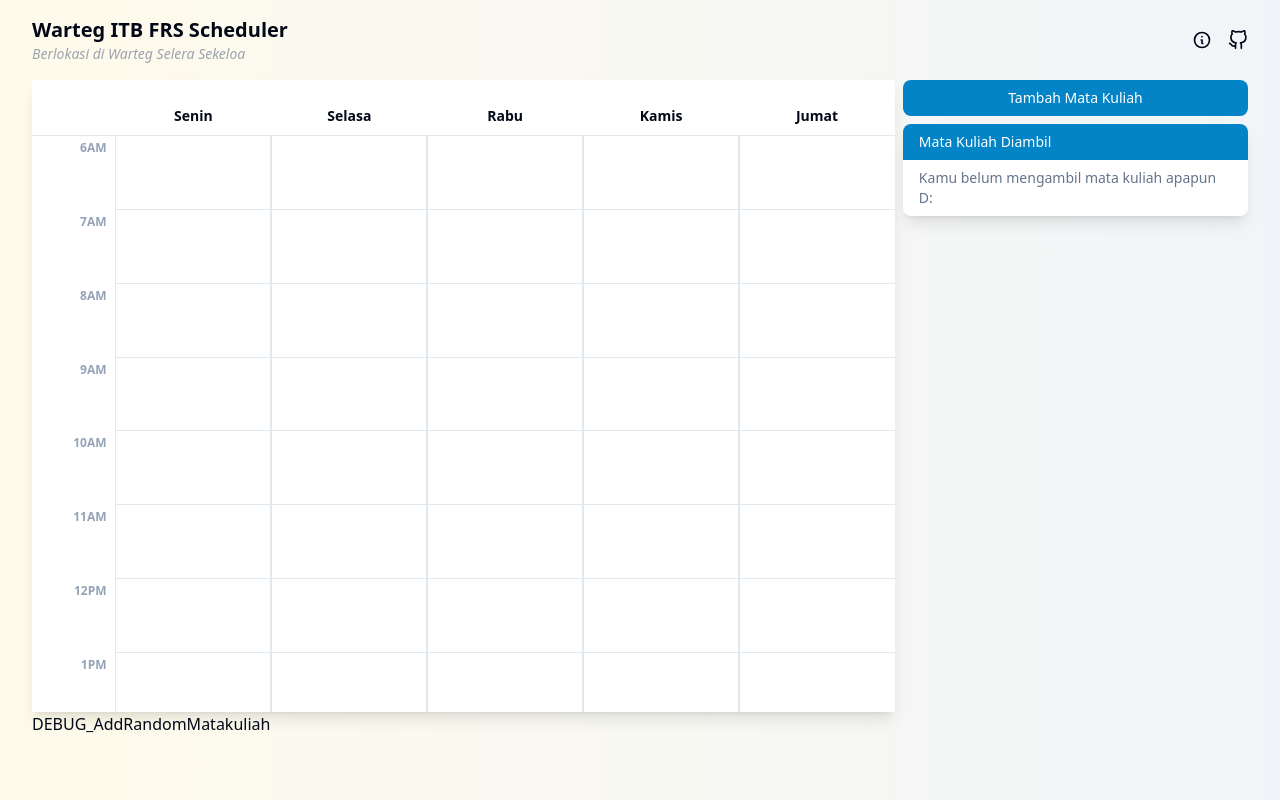
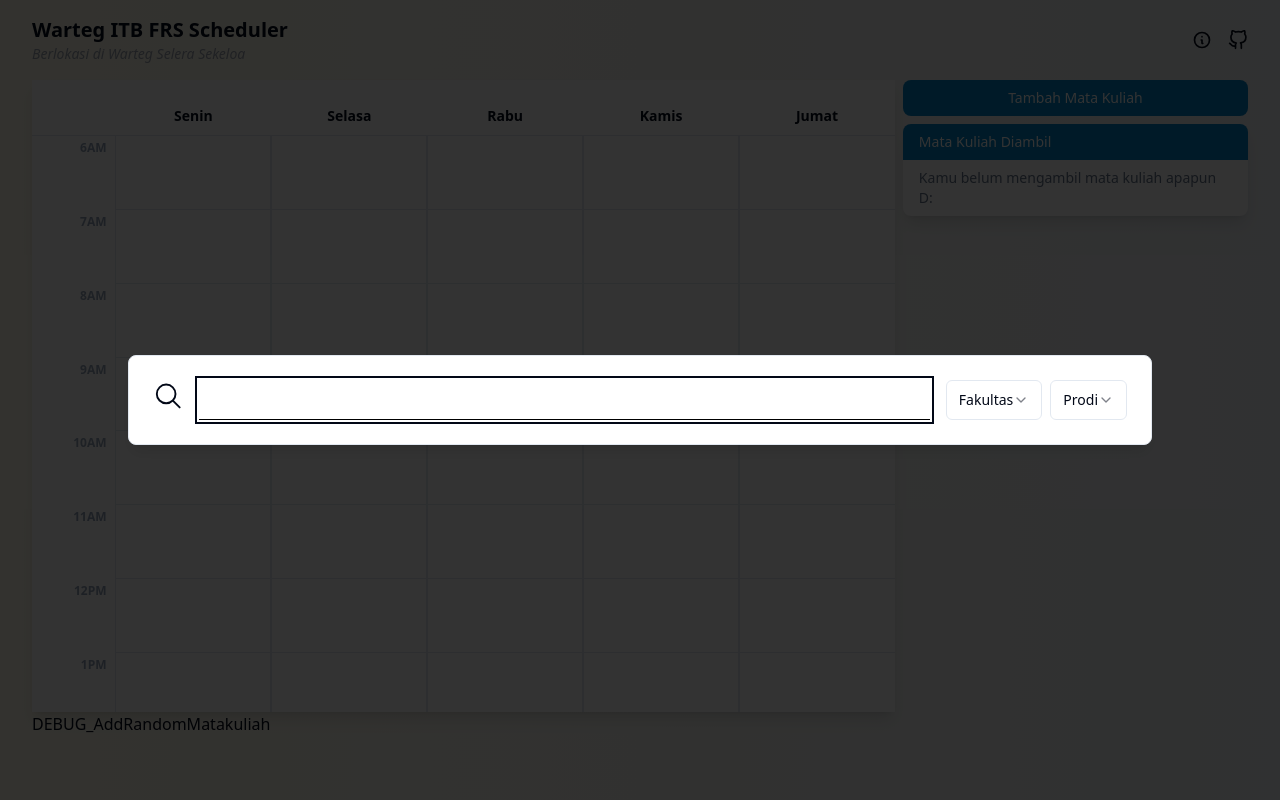
Before and after one commit to fawwazabrials/warteg-frs-scheduler, a React (Vite) app: page / in a window 1280 px wide. Both pictures are taken after a click on the button "Tambah Mata Kuliah". Built offline with nearby package versions, Linux system fonts and the light colour scheme.

Commit message:
feat: add dialog ui for searching matkuls

```diff
--- a/package.json
+++ b/package.json
@@ -12,6 +12,7 @@
   },
   "dependencies": {
     "@radix-ui/react-dialog": "^1.0.5",
+    "@radix-ui/react-select": "^2.0.0",
     "class-variance-authority": "^0.7.0",
     "clsx": "^2.1.0",
     "lucide-react": "^0.316.0",
--- a/src/components/ListMatakuliahTerpilih.tsx
+++ b/src/components/ListMatakuliahTerpilih.tsx
@@ -1,4 +1,13 @@
 import { IMatakuliahTerpilih } from '@/models/MatakuliahTerpilih';
+import {
+  Dialog,
+  DialogContent,
+  DialogDescription,
+  DialogTitle,
+  DialogTrigger,
+  DialogHeader
+} from './ui/dialog';
+import SearchMatakuliah from './SearchMatakuliah';
 
 interface ListMatakuliahTerpilihProps {
   className?: string;
@@ -13,9 +22,16 @@
 }: ListMatakuliahTerpilihProps) => {
   return (
     <div className={`flex flex-col ${className}`}>
-      <button className="bg-sky-600 text-white p-2 w-full rounded-lg text-sm">
-        Tambah Mata Kuliah
-      </button>
+      <Dialog>
+        <DialogTrigger asChild>
+          <button className="bg-sky-600 text-white p-2 w-full rounded-lg text-sm">
+            Tambah Mata Kuliah
+          </button>
+        </DialogTrigger>
+        <DialogContent className="max-w-[80%]">
+          <SearchMatakuliah />
+        </DialogContent>
+      </Dialog>
 
       <div className="bg-white rounded-lg shadow-lg mt-2">
         <h2 className="text-white bg-sky-600 rounded-t-lg px-4 py-2 text-sm">
--- /dev/null
+++ b/src/components/SearchMatakuliah.tsx
@@ -0,0 +1,51 @@
+import React from 'react';
+import { IoSearchOutline } from 'react-icons/io5';
+import {
+  Select,
+  SelectContent,
+  SelectItem,
+  SelectTrigger,
+  SelectValue
+} from './ui/select';
+import { Input } from './ui/input';
+import listFakultas from '../json/list_fakultas.json';
+import listProdi from '../json/list_prodi.json';
+
+const SearchMatakuliah = () => {
+  console.log(listFakultas);
+
+  return (
+    <div className="flex flex-row gap-4">
+      <IoSearchOutline className="w-8 h-8" />
+      <div className="flex flex-col sm:flex-row w-full gap-4">
+        <Input className="flex-auto border-black border-0 border-b rounded-none" />
+        <div className="flex flex-row gap-2">
+          <Select>
+            <SelectTrigger className="flex-1">
+              <SelectValue placeholder="Fakultas" />
+            </SelectTrigger>
+            <SelectContent>
+              {listFakultas.map((fakultas) => (
+                <SelectItem key={fakultas.kode} value={`${fakultas.kode}`}>
+                  {fakultas.kode}
+                </SelectItem>
+              ))}
+            </SelectContent>
+          </Select>
+          <Select>
+            <SelectTrigger className="flex-1">
+              <SelectValue placeholder="Prodi" />
+            </SelectTrigger>
+            <SelectContent>
+              <SelectItem value="light">Light</SelectItem>
+              <SelectItem value="dark">Dark</SelectItem>
+              <SelectItem value="system">System</SelectItem>
+            </SelectContent>
+          </Select>
+        </div>
+      </div>
+    </div>
+  );
+};
+
+export default SearchMatakuliah;
--- a/src/components/ui/dialog.tsx
+++ b/src/components/ui/dialog.tsx
@@ -36,16 +36,16 @@
     <DialogPrimitive.Content
       ref={ref}
       className={cn(
-        'fixed left-[50%] top-[50%] z-50 grid w-full max-w-lg translate-x-[-50%] translate-y-[-50%] gap-4 border bg-background p-6 shadow-lg duration-200 data-[state=open]:animate-in data-[state=closed]:animate-out data-[state=closed]:fade-out-0 data-[state=open]:fade-in-0 data-[state=closed]:zoom-out-95 data-[state=open]:zoom-in-95 data-[state=closed]:slide-out-to-left-1/2 data-[state=closed]:slide-out-to-top-[48%] data-[state=open]:slide-in-from-left-1/2 data-[state=open]:slide-in-from-top-[48%] sm:rounded-lg',
+        'fixed left-[50%] top-[50%] z-50 grid w-full max-w-lg translate-x-[-50%] translate-y-[-50%] gap-4 border bg-background p-6 shadow-lg duration-200 data-[state=open]:animate-in data-[state=closed]:animate-out data-[state=closed]:fade-out-0 data-[state=open]:fade-in-0 data-[state=closed]:zoom-out-95 data-[state=open]:zoom-in-95 data-[state=closed]:slide-out-to-left-1/2 data-[state=closed]:slide-out-to-top-[48%] data-[state=open]:slide-in-from-left-1/2 data-[state=open]:slide-in-from-top-[48%] rounded-lg',
         className
       )}
       {...props}
     >
       {children}
-      <DialogPrimitive.Close className="absolute right-4 top-4 rounded-sm opacity-70 ring-offset-background transition-opacity hover:opacity-100 focus:outline-none focus:ring-2 focus:ring-ring focus:ring-offset-2 disabled:pointer-events-none data-[state=open]:bg-accent data-[state=open]:text-muted-foreground">
+      {/* <DialogPrimitive.Close className="absolute right-4 top-4 rounded-sm opacity-70 ring-offset-background transition-opacity hover:opacity-100 focus:outline-none focus:ring-2 focus:ring-ring focus:ring-offset-2 disabled:pointer-events-none data-[state=open]:bg-accent data-[state=open]:text-muted-foreground">
         <X className="h-4 w-4" />
         <span className="sr-only">Close</span>
-      </DialogPrimitive.Close>
+      </DialogPrimitive.Close> */}
     </DialogPrimitive.Content>
   </DialogPortal>
 ));
--- /dev/null
+++ b/src/components/ui/input.tsx
@@ -0,0 +1,25 @@
+import * as React from "react"
+
+import { cn } from "@/lib/utils"
+
+export interface InputProps
+  extends React.InputHTMLAttributes<HTMLInputElement> {}
+
+const Input = React.forwardRef<HTMLInputElement, InputProps>(
+  ({ className, type, ...props }, ref) => {
+    return (
+      <input
+        type={type}
+        className={cn(
+          "flex h-10 w-full rounded-md border border-input bg-background px-3 py-2 text-sm ring-offset-background file:border-0 file:bg-transparent file:text-sm file:font-medium placeholder:text-muted-foreground focus-visible:outline-none focus-visible:ring-2 focus-visible:ring-ring focus-visible:ring-offset-2 disabled:cursor-not-allowed disabled:opacity-50",
+          className
+        )}
+        ref={ref}
+        {...props}
+      />
+    )
+  }
+)
+Input.displayName = "Input"
+
+export { Input }
--- /dev/null
+++ b/src/components/ui/select.tsx
@@ -0,0 +1,158 @@
+import * as React from "react"
+import * as SelectPrimitive from "@radix-ui/react-select"
+import { Check, ChevronDown, ChevronUp } from "lucide-react"
+
+import { cn } from "@/lib/utils"
+
+const Select = SelectPrimitive.Root
+
+const SelectGroup = SelectPrimitive.Group
+
+const SelectValue = SelectPrimitive.Value
+
+const SelectTrigger = React.forwardRef<
+  React.ElementRef<typeof SelectPrimitive.Trigger>,
+  React.ComponentPropsWithoutRef<typeof SelectPrimitive.Trigger>
+>(({ className, children, ...props }, ref) => (
+  <SelectPrimitive.Trigger
+    ref={ref}
+    className={cn(
+      "flex h-10 w-full items-center justify-between rounded-md border border-input bg-background px-3 py-2 text-sm ring-offset-background placeholder:text-muted-foreground focus:outline-none focus:ring-2 focus:ring-ring focus:ring-offset-2 disabled:cursor-not-allowed disabled:opacity-50 [&>span]:line-clamp-1",
+      className
+    )}
+    {...props}
+  >
+    {children}
+    <SelectPrimitive.Icon asChild>
+      <ChevronDown className="h-4 w-4 opacity-50" />
+    </SelectPrimitive.Icon>
+  </SelectPrimitive.Trigger>
+))
+SelectTrigger.displayName = SelectPrimitive.Trigger.displayName
+
+const SelectScrollUpButton = React.forwardRef<
+  React.ElementRef<typeof SelectPrimitive.ScrollUpButton>,
+  React.ComponentPropsWithoutRef<typeof SelectPrimitive.ScrollUpButton>
+>(({ className, ...props }, ref) => (
+  <SelectPrimitive.ScrollUpButton
+    ref={ref}
+    className={cn(
+      "flex cursor-default items-center justify-center py-1",
+      className
+    )}
+    {...props}
+  >
+    <ChevronUp className="h-4 w-4" />
+  </SelectPrimitive.ScrollUpButton>
+))
+SelectScrollUpButton.displayName = SelectPrimitive.ScrollUpButton.displayName
+
+const SelectScrollDownButton = React.forwardRef<
+  React.ElementRef<typeof SelectPrimitive.ScrollDownButton>,
+  React.ComponentPropsWithoutRef<typeof SelectPrimitive.ScrollDownButton>
+>(({ className, ...props }, ref) => (
+  <SelectPrimitive.ScrollDownButton
+    ref={ref}
+    className={cn(
+      "flex cursor-default items-center justify-center py-1",
+      className
+    )}
+    {...props}
+  >
+    <ChevronDown className="h-4 w-4" />
+  </SelectPrimitive.ScrollDownButton>
+))
+SelectScrollDownButton.displayName =
+  SelectPrimitive.ScrollDownButton.displayName
+
+const SelectContent = React.forwardRef<
+  React.ElementRef<typeof SelectPrimitive.Content>,
+  React.ComponentPropsWithoutRef<typeof SelectPrimitive.Content>
+>(({ className, children, position = "popper", ...props }, ref) => (
+  <SelectPrimitive.Portal>
+    <SelectPrimitive.Content
+      ref={ref}
+      className={cn(
+        "relative z-50 max-h-96 min-w-[8rem] overflow-hidden rounded-md border bg-popover text-popover-foreground shadow-md data-[state=open]:animate-in data-[state=closed]:animate-out data-[state=closed]:fade-out-0 data-[state=open]:fade-in-0 data-[state=closed]:zoom-out-95 data-[state=open]:zoom-in-95 data-[side=bottom]:slide-in-from-top-2 data-[side=left]:slide-in-from-right-2 data-[side=right]:slide-in-from-left-2 data-[side=top]:slide-in-from-bottom-2",
+        position === "popper" &&
+          "data-[side=bottom]:translate-y-1 data-[side=left]:-translate-x-1 data-[side=right]:translate-x-1 data-[side=top]:-translate-y-1",
+        className
+      )}
+      position={position}
+      {...props}
+    >
+      <SelectScrollUpButton />
+      <SelectPrimitive.Viewport
+        className={cn(
+          "p-1",
+          position === "popper" &&
+            "h-[var(--radix-select-trigger-height)] w-full min-w-[var(--radix-select-trigger-width)]"
+        )}
+      >
+        {children}
+      </SelectPrimitive.Viewport>
+      <SelectScrollDownButton />
+    </SelectPrimitive.Content>
+  </SelectPrimitive.Portal>
+))
+SelectContent.displayName = SelectPrimitive.Content.displayName
+
+const SelectLabel = React.forwardRef<
+  React.ElementRef<typeof SelectPrimitive.Label>,
+  React.ComponentPropsWithoutRef<typeof SelectPrimitive.Label>
+>(({ className, ...props }, ref) => (
+  <SelectPrimitive.Label
+    ref={ref}
+    className={cn("py-1.5 pl-8 pr-2 text-sm font-semibold", className)}
+    {...props}
+  />
+))
+SelectLabel.displayName = SelectPrimitive.Label.displayName
+
+const SelectItem = React.forwardRef<
+  React.ElementRef<typeof SelectPrimitive.Item>,
+  React.ComponentPropsWithoutRef<typeof SelectPrimitive.Item>
+>(({ className, children, ...props }, ref) => (
+  <SelectPrimitive.Item
+    ref={ref}
+    className={cn(
+      "relative flex w-full cursor-default select-none items-center rounded-sm py-1.5 pl-8 pr-2 text-sm outline-none focus:bg-accent focus:text-accent-foreground data-[disabled]:pointer-events-none data-[disabled]:opacity-50",
+      className
+    )}
+    {...props}
+  >
+    <span className="absolute left-2 flex h-3.5 w-3.5 items-center justify-center">
+      <SelectPrimitive.ItemIndicator>
+        <Check className="h-4 w-4" />
+      </SelectPrimitive.ItemIndicator>
+    </span>
+
+    <SelectPrimitive.ItemText>{children}</SelectPrimitive.ItemText>
+  </SelectPrimitive.Item>
+))
+SelectItem.displayName = SelectPrimitive.Item.displayName
+
+const SelectSeparator = React.forwardRef<
+  React.ElementRef<typeof SelectPrimitive.Separator>,
+  React.ComponentPropsWithoutRef<typeof SelectPrimitive.Separator>
+>(({ className, ...props }, ref) => (
+  <SelectPrimitive.Separator
+    ref={ref}
+    className={cn("-mx-1 my-1 h-px bg-muted", className)}
+    {...props}
+  />
+))
+SelectSeparator.displayName = SelectPrimitive.Separator.displayName
+
+export {
+  Select,
+  SelectGroup,
+  SelectValue,
+  SelectTrigger,
+  SelectContent,
+  SelectLabel,
+  SelectItem,
+  SelectSeparator,
+  SelectScrollUpButton,
+  SelectScrollDownButton,
+}
--- /dev/null
+++ b/src/json/list_fakultas.json
@@ -0,0 +1,17 @@
+[
+  { "kode": "FMIPA", "nama": "Fakultas Matematika dan Ilmu Pengetahuan Alam" },
+  { "kode": "SF", "nama": "Sekolah Farmasi" },
+  { "kode": "FITB", "nama": "Fakultas Ilmu dan Teknologi Kebumian" },
+  { "kode": "FTTM", "nama": "Fakultas Teknik Pertambangan dan Perminyakan" },
+  { "kode": "STEI", "nama": "Sekolah Teknik Elektro dan Informatika" },
+  { "kode": "FTSL", "nama": "Fakultas Teknik Sipil dan Lingkungan" },
+  { "kode": "FTI", "nama": "Fakultas Teknik Industri" },
+  { "kode": "FSRD", "nama": "Fakultas Seni Rupa dan Desain" },
+  { "kode": "FTMD", "nama": "Fakultas Teknik Mesin dan Dirgantara" },
+  { "kode": "SBM", "nama": "Sekolah Bisnis dan Manajemen" },
+  { "kode": "SITH", "nama": "Sekolah Ilmu dan Teknologi Hayati" },
+  {
+    "kode": "SAPPK",
+    "nama": "Sekolah Arsitektur, Perencanaan, dan Pengembangan Kebijakan"
+  }
+]
```
Also changed, not shown: 1 other file (tests, documents, lock files or other folders).
